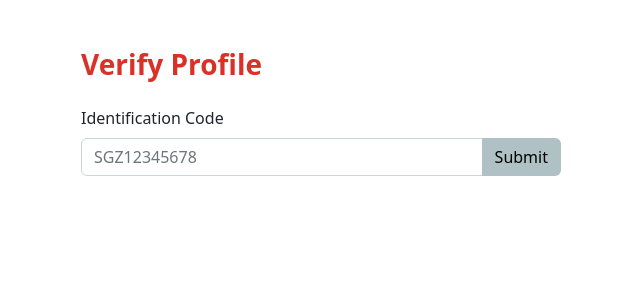
After one commit to cmsamaaa/ndi-tap-2023, a Node server app: page /verifyProfile in a window 1280 px wide. The commit adds this page. Shown: the top 300 px of the page, without its empty margins (319-959 px from the left). Run offline with Node 20, Linux system fonts and the light colour scheme; some libraries are stand-ins or nearby versions.

Commit message:
added verify profile page

```diff
--- a/controllers/frontend.js
+++ b/controllers/frontend.js
@@ -2,6 +2,12 @@ const request = require('request');
 const HTTP_STATUS = require("../constants/http_status");
 
 exports.viewProfile = async (req, res, next) => {
+    // if query code is empty
+    if (!req.query.code) {
+        res.status(HTTP_STATUS.NOT_FOUND).redirect('/verifyProfile?result=false');
+        return;
+    }
+
     const host = req.protocol + '://' + req.hostname + ':' + process.env.PORT;
     const endpoint = '/api/getProfile/';
     request(host + endpoint + req.query.code, (error, response, body) => {
@@ -16,15 +22,19 @@ exports.viewProfile = async (req, res, next) => {
                 title: result.gender === "Male" ? "Mr." : "Ms."
             }
             res.status(HTTP_STATUS.OK).render('profile', profile);
-        }
-        else
-            res.status(HTTP_STATUS.NOT_FOUND).render('error', {
-                statusCode: HTTP_STATUS.NOT_FOUND,
-                message: 'User not found'
-            });
+        } else
+            res.status(HTTP_STATUS.NOT_FOUND).redirect('/verifyProfile?result=false&search=' + req.query.code);
     });
 };
 
 exports.verifyProfile = async (req, res, next) => {
-    res.status(HTTP_STATUS.OK).render('verifyProfile');
+    if (!req.query.search && !req.query.result) {
+        res.status(HTTP_STATUS.OK).render('verifyProfile');
+    }
+    else {
+        res.status(HTTP_STATUS.NOT_FOUND).render('verifyProfile', {
+            search: req.query.search,
+            message: 'The identification code is invalid.'
+        });
+    }
 };
--- a/public/css/custom.css
+++ b/public/css/custom.css
@@ -2,3 +2,14 @@
     color: #d93128;
     font-weight: bold;
 }
+
+.btn.btn-custom {
+    background-color: #afc1c5;
+    color: black;
+}
+
+.btn.btn-custom:hover,
+.btn.btn-custom:active {
+    background-color: #67878E;
+    color: #fff;
+}
--- /dev/null
+++ b/public/css/form.css
@@ -0,0 +1,7 @@
+.verify-form {
+    width: 30rem !important;
+}
+
+.alert {
+    padding: 6px 16px !important;
+}
--- /dev/null
+++ b/views/verifyProfile.pug
@@ -0,0 +1,23 @@
+doctype html
+html
+    head
+        meta(name='viewport', content='width=device-width, initial-scale=1')
+        title #{firstName} #{lastName}
+        link(rel='stylesheet', href='/css/custom.css')
+        link(rel='stylesheet', href='/css/form.css')
+        link(rel='stylesheet', href='/css/bootstrap.min.css')
+        script(type='text/javascript', src='/js/jquery.min.js')
+    body
+        div.container.text-start.d-flex.justify-content-center.mt-5
+            div.verify-form
+                div.row
+                    h3.label.mb-4 Verify Profile
+                if message
+                    div.alert.alert-danger.d-flex.align-items-center(role='alert')
+                        div <strong>Beware!</strong> #{message}
+                div.row
+                    form(action='/viewProfile', method='GET')
+                        label.form-label(for='tb_code') Identification Code
+                        div.input-group
+                            input#tb_code(type='text', name='code', class='form-control', placeholder='SGZ12345678', value=search)
+                            input(type='submit', class='btn btn-custom')
```
